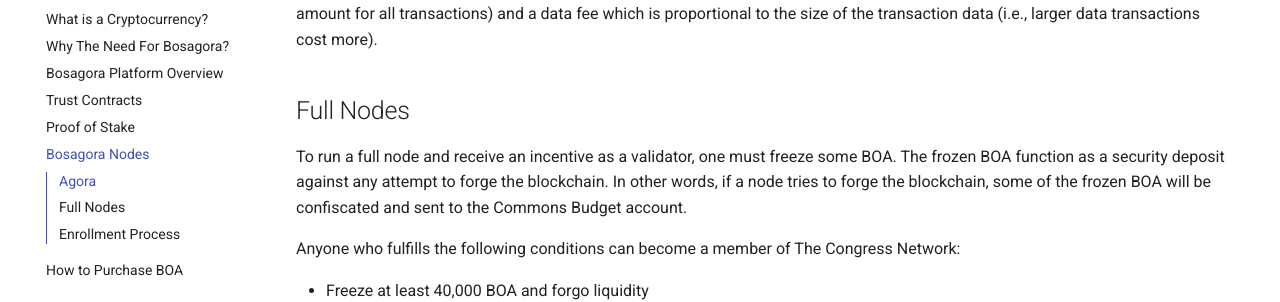
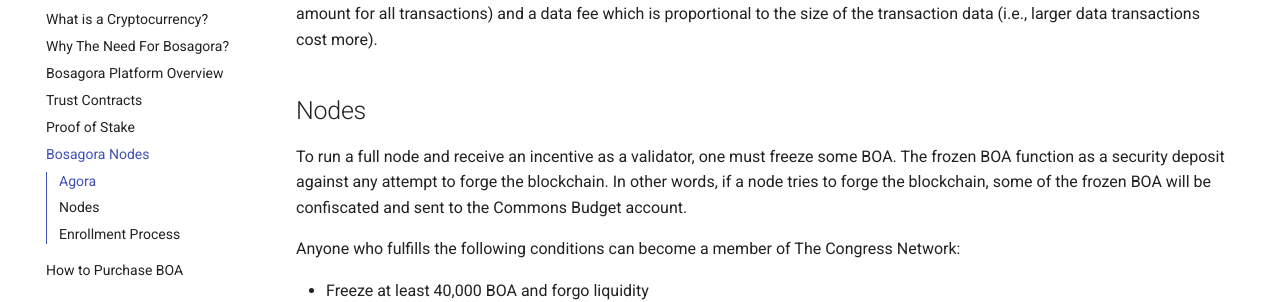
Before and after one commit to kchulj/docs-bosagora-io, an MkDocs documentation site: the page built from docs/07-bosagora-nodes.md, in a window 1280 px wide and 900 px high, scrolled down 510 px. Shown: the part 164-466 px from the top of the window. Built offline with MkDocs 1.6.1 and Material for MkDocs 9.7.7, drawn with Linux system fonts in a browser that asks for light colours; comment, search, counter and statistics services are not loaded.

Commit message:
Change section name from Full Nodes to Nodes

```diff
--- a/docs/07-bosagora-nodes.md
+++ b/docs/07-bosagora-nodes.md
@@ -12,7 +12,7 @@
 
 Confirmation rewards are given to a node operator when a block is confirmed. When they act in this capacity, node operators are referred to as *validators*. Transaction fees are applied to all transactions and consist of a fixed transaction fee (i.e., it’s the same amount for all transactions) and a data fee which is proportional to the size of the transaction data (i.e., larger data transactions cost more).
 
-## Full Nodes
+## Nodes
 
 To run a full node and receive an incentive as a validator, one must freeze some BOA. The frozen BOA function as a security deposit against any attempt to forge the blockchain. In other words, if a node tries to forge the blockchain, some of the frozen BOA will be confiscated and sent to the Commons Budget account.
 
```
